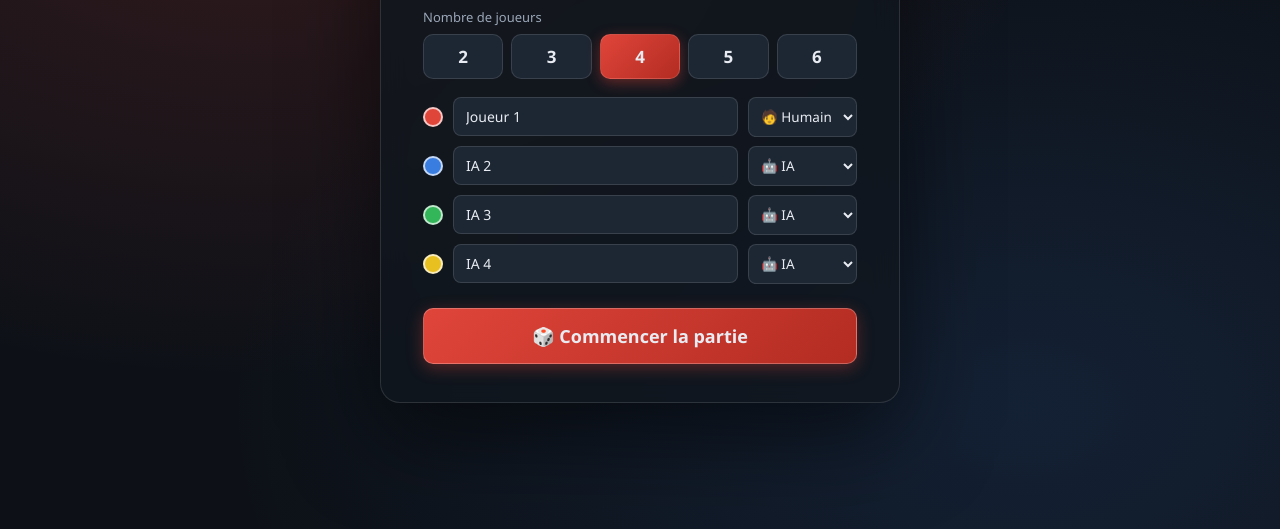
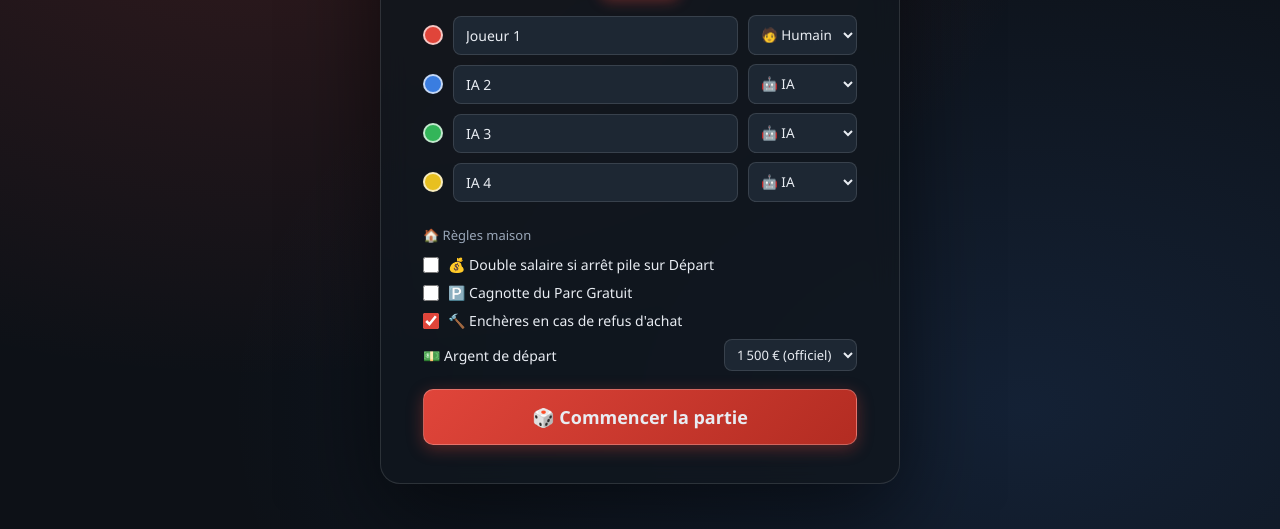
Before and after one commit to Nolyo/Monopoly_web, a website built with Vite: page index.html in a window 1280 px wide. Shown: the part 271-800 px from the top of the page. Built offline with nearby package versions, Linux system fonts and the light colour scheme.

Commit message:
feat: écran de configuration — section règles maison
Co-Authored-By: Claude Fable 5 <noreply@anthropic.com>

```diff
--- a/index.html
+++ b/index.html
@@ -51,6 +51,13 @@
         <div id="count-buttons"></div>
       </div>
       <div id="player-rows"></div>
+      <div id="rules-box">
+        <div class="rules-title">🏠 Règles maison</div>
+        <label class="rule-row"><input type="checkbox" id="rule-double-go" /><span>💰 Double salaire si arrêt pile sur Départ</span></label>
+        <label class="rule-row"><input type="checkbox" id="rule-parking-pot" /><span>🅿️ Cagnotte du Parc Gratuit</span></label>
+        <label class="rule-row"><input type="checkbox" id="rule-auctions" checked /><span>🔨 Enchères en cas de refus d'achat</span></label>
+        <label class="rule-row"><span>💵 Argent de départ</span><select id="rule-starting-money"></select></label>
+      </div>
       <button id="start-btn" class="action-btn primary big">🎲 Commencer la partie</button>
     </div>
   </div>
--- a/src/main.js
+++ b/src/main.js
@@ -1,7 +1,9 @@
 import { Board3D } from './3d/scene.js';
 import { Game } from './game/engine.js';
 import { UI, escapeHtml } from './ui/ui.js';
-import { PLAYER_COLORS } from './game/data.js';
+import {
+  PLAYER_COLORS, STARTING_MONEY_PRESETS, DEFAULT_RULES, formatMoney,
+} from './game/data.js';
 import { saveGame, loadGame, clearSave } from './game/storage.js';
 import { initSounds, playSound, toggleMute, isMuted } from './ui/sound.js';
 
@@ -59,6 +61,20 @@ function renderPlayerRows() {
 renderCountButtons();
 renderPlayerRows();
 
+// Remplit le sélecteur d'argent de départ (préréglages, défaut officiel)
+function renderMoneySelect() {
+  const sel = $('#rule-starting-money');
+  for (const amount of STARTING_MONEY_PRESETS) {
+    const opt = document.createElement('option');
+    opt.value = amount;
+    opt.textContent = amount === DEFAULT_RULES.startingMoney
+      ? `${formatMoney(amount)} (officiel)` : formatMoney(amount);
+    if (amount === DEFAULT_RULES.startingMoney) opt.selected = true;
+    sel.appendChild(opt);
+  }
+}
+renderMoneySelect();
+
 // S'il existe une partie sauvegardée, proposer de la reprendre
 const save = loadGame();
 if (save) {
@@ -87,16 +103,22 @@ $('#start-btn').onclick = () => {
     isAI: row.querySelector('select').value === 'ai',
     color: PLAYER_COLORS[i].hex,
   }));
+  const rules = {
+    doubleGoSalary: $('#rule-double-go').checked,
+    freeParkingPot: $('#rule-parking-pot').checked,
+    auctions: $('#rule-auctions').checked,
+    startingMoney: Number($('#rule-starting-money').value),
+  };
   $('#setup').classList.add('hidden');
   $('#hud').classList.remove('hidden');
-  startGame(configs);
+  startGame(configs, null, rules);
 };
 
 // ---------------------------------------------------------------------------
 // Lancement de la partie : moteur ↔ scène 3D ↔ UI
 // ---------------------------------------------------------------------------
 
-async function startGame(configs, snapshot = null) {
+async function startGame(configs, snapshot = null, rules = {}) {
   const scene = new Board3D($('#app'));
   const ui = new UI();
 
@@ -204,7 +226,7 @@ async function startGame(configs, snapshot = null) {
     },
   };
 
-  const game = snapshot ? Game.fromSnapshot(snapshot, view) : new Game(configs, view);
+  const game = snapshot ? Game.fromSnapshot(snapshot, view) : new Game(configs, view, Math.random, rules);
   game.onAutoSave = saveGame;
   ui.bind(game);
 
@@ -232,7 +254,7 @@ async function startGame(configs, snapshot = null) {
     const cur = game.players[game.current];
     ui.log(`📂 Partie reprise — au tour de ${cur.name} (tour n°${game.turnCount + 1}).`);
   } else {
-    ui.log('🎩 La partie commence ! Chaque joueur reçoit 1 500 €.');
+    ui.log(`🎩 La partie commence ! Chaque joueur reçoit ${formatMoney(game.rules.startingMoney)}.`);
   }
   await scene.introCamera();
   game.run();
--- a/src/ui/styles.css
+++ b/src/ui/styles.css
@@ -379,6 +379,24 @@ html, body {
   box-shadow: 0 4px 14px rgba(224, 69, 58, 0.4);
 }
 
+#rules-box {
+  margin: 4px 0 18px;
+  text-align: left;
+  display: flex; flex-direction: column; gap: 9px;
+}
+.rules-title { font-size: 13px; color: var(--muted); margin-bottom: 2px; }
+.rule-row {
+  display: flex; align-items: center; gap: 9px;
+  font-size: 14px; cursor: pointer;
+}
+.rule-row input[type="checkbox"] { accent-color: #e0453a; width: 16px; height: 16px; }
+.rule-row select {
+  margin-left: auto;
+  background: #1d2733; color: var(--text);
+  border: 1px solid var(--panel-border); border-radius: 8px;
+  padding: 5px 8px; font-family: inherit; font-size: 13px;
+}
+
 #player-rows { display: flex; flex-direction: column; gap: 9px; margin-bottom: 24px; }
 .player-row { display: flex; align-items: center; gap: 10px; }
 .player-row input {
```
